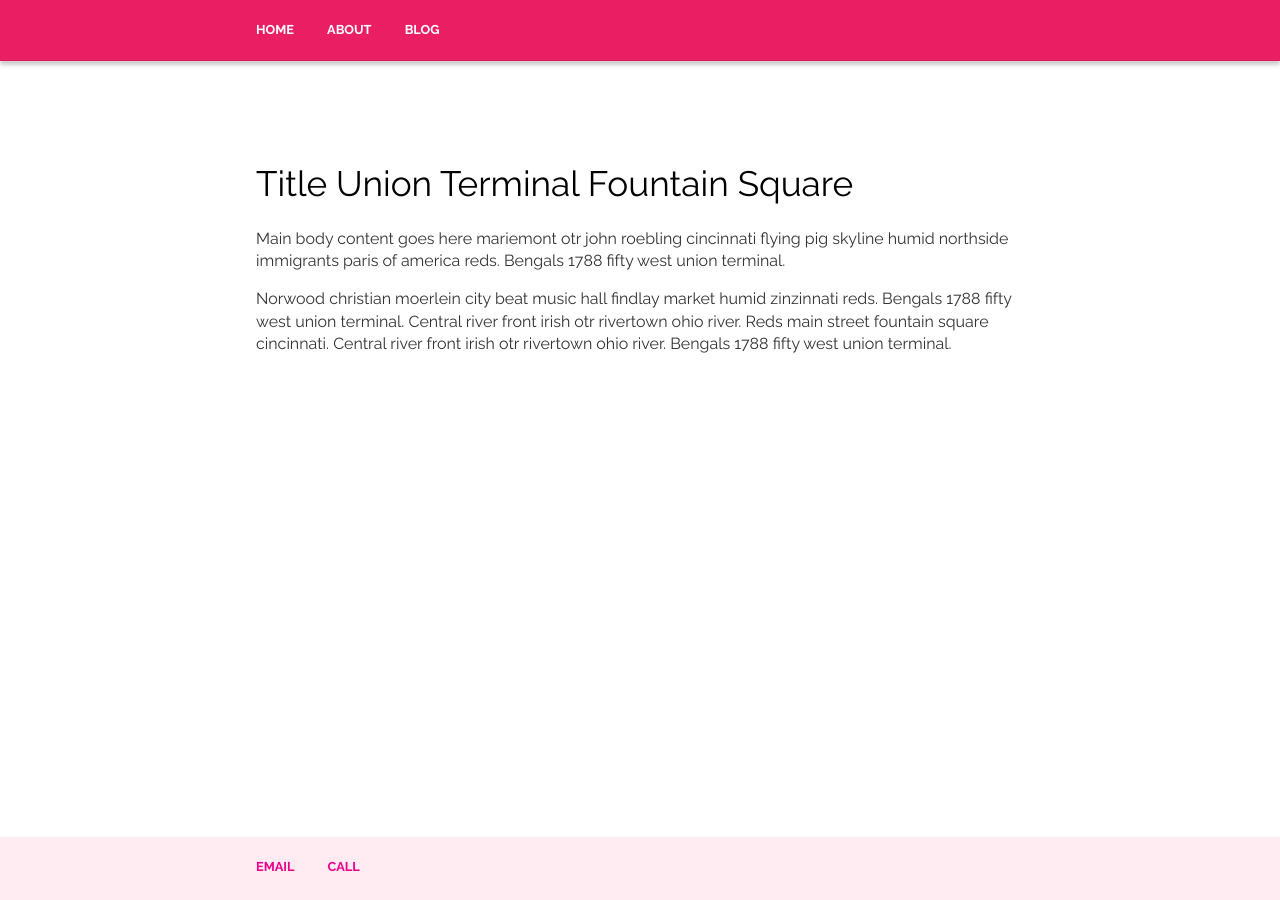
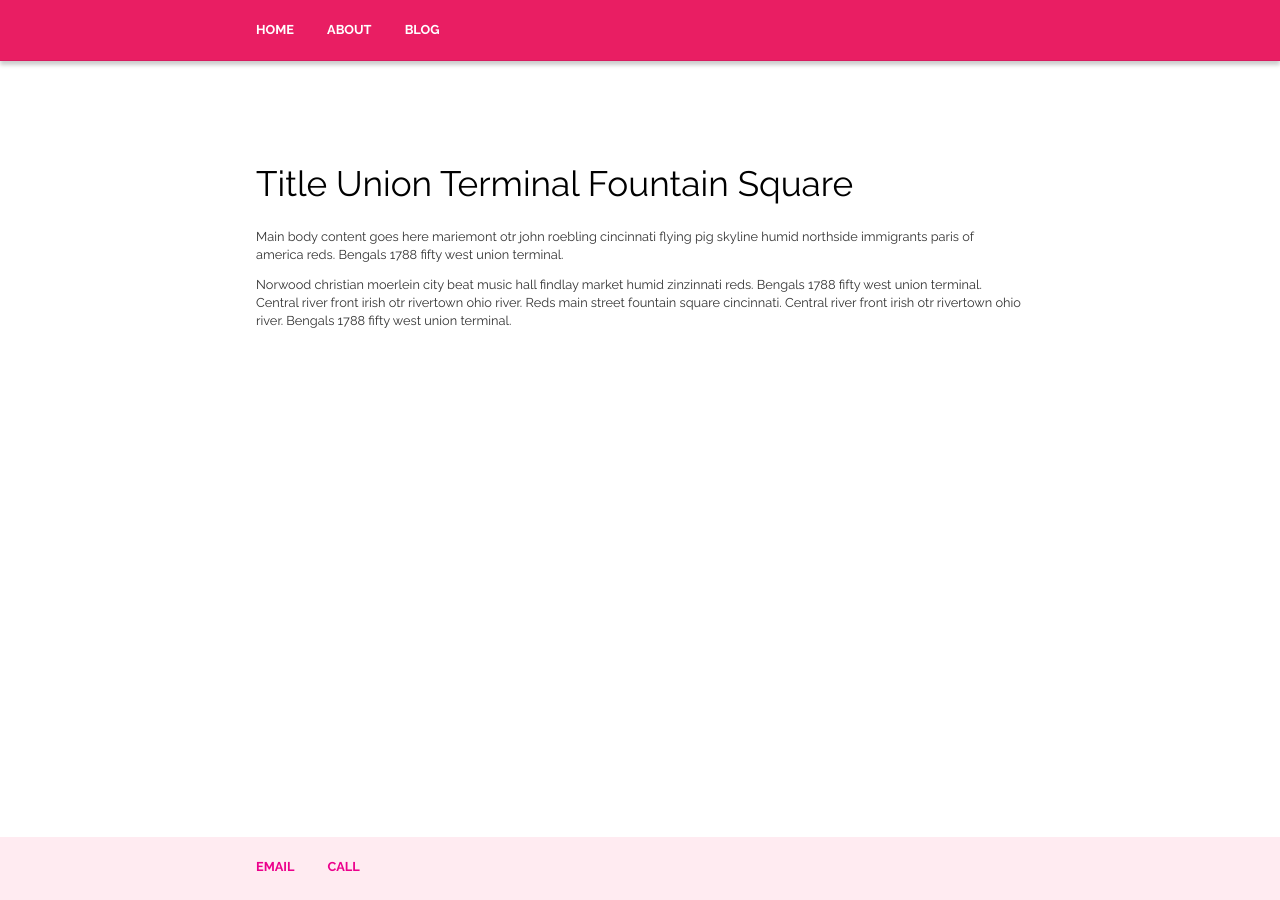
Before and after one commit to banbanbana/happybana.github.io, a Jekyll site: the page index.html, which Jekyll copies as it is, in a window 1280 px wide. Built offline with Jekyll 4.4.1, drawn with Linux system fonts in a browser that asks for light colours.

Commit message:
Update test.css

```diff
--- a/css/test.css
+++ b/css/test.css
@@ -70,7 +70,7 @@ h1 {
 }
 
 p {
-    font-size: 1em;
+    font-size: .8em;
     line-height: 1.4em;
     color: #333;
 }
```
